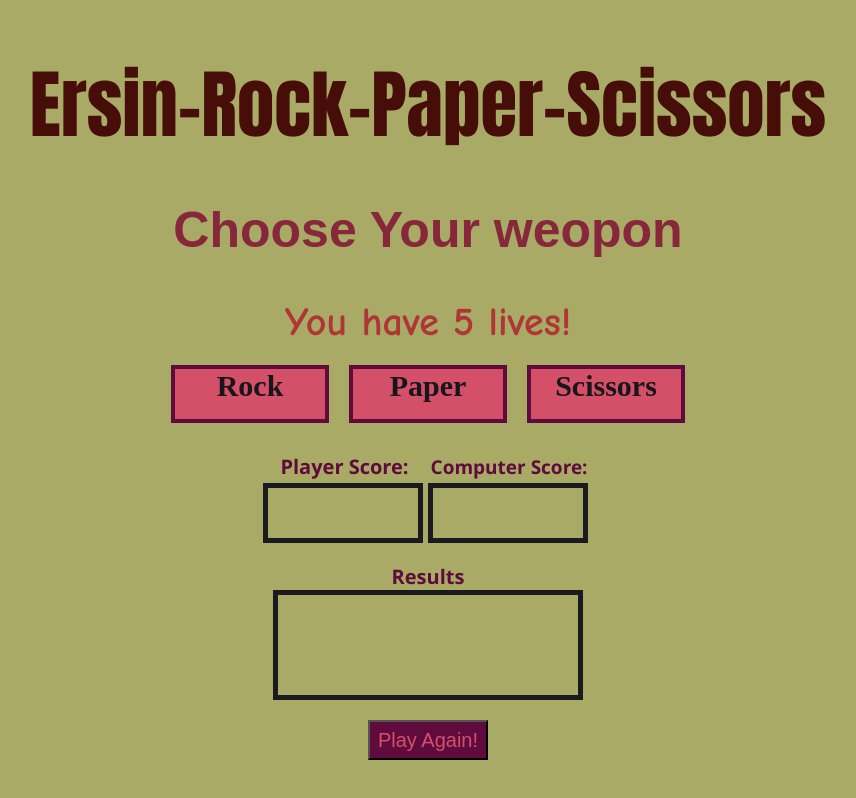
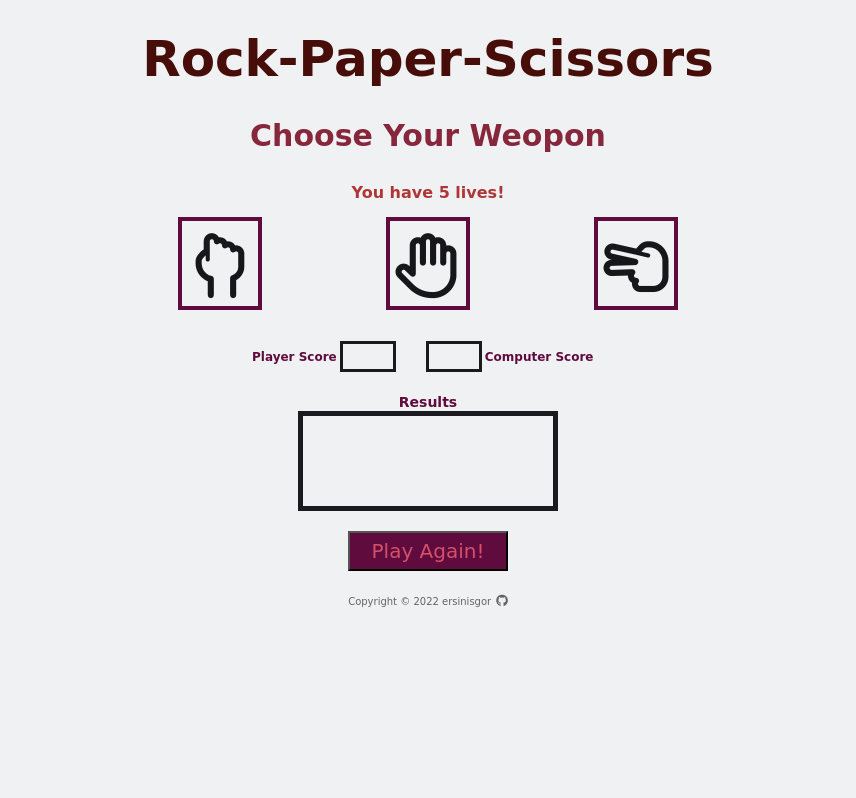
Before and after one commit to ersinisgor/theOdinProject, a plain HTML site: page rock-paper-scissors-game/index.html in a window 1280 px wide. Shown: the whole page, without its empty margins (212-1068 px from the left). Drawn offline with Linux system fonts and the light colour scheme; a web font is replaced by a local one.

Commit message:
Update playRound and style.css

```diff
--- a/rock-paper-scissors-game/app.js
+++ b/rock-paper-scissors-game/app.js
@@ -1,4 +1,65 @@
-let buttons = document.querySelectorAll(".button");
+let playerScore = 0;
+let computerScore = 0;
+const buttons = document.querySelectorAll(".button");
+const resetBtn = document.querySelector("#reset");
+const results = document.querySelector("#roundResults");
+
+function computerPlay() {
+  let choices = ["rock", "paper", "scissors"];
+  return choices[Math.floor(Math.random() * choices.length)];
+}
+
+function playRound(playerSelection) {
+  let computerSelection = computerPlay();
+  let result = "";
+
+  if (
+    (playerSelection === "rock" && computerSelection === "scissors") ||
+    (playerSelection === "scissors" && computerSelection === "paper") ||
+    (playerSelection === "paper" && computerSelection === "rock")
+  ) {
+    playerScore += 1;
+    result = `You win!, ${playerSelection.toUpperCase()} beats ${computerSelection.toUpperCase()}`;
+
+    if (playerScore === 5) {
+      result += "<br><br>You won the game! Play Again?";
+      playerScore = "Play Again!";
+      computerScore = "Play Again!";
+      results.setAttribute("style", "background:#86cb92");
+    }
+  } else if (playerSelection === computerSelection) {
+    result = `It's a draw. You both chose ${playerSelection.toUpperCase()}`;
+  } else {
+    computerScore += 1;
+    result = `You lose!, ${computerSelection.toUpperCase()} beats ${playerSelection.toUpperCase()}`;
+
+    if (computerScore === 5) {
+      result += "<br><br>Computer won the game! Play Again?";
+      playerScore = "Play Again!";
+      computerScore = "Play Again!";
+      results.setAttribute("style", "background:#fc5130");
+    }
+  }
+
+  document.getElementById("computerScore").innerHTML = computerScore;
+  document.getElementById("playerScore").innerHTML = playerScore;
+  document.getElementById("roundResults").innerHTML = result;
+  return;
+}
+
+buttons.forEach((button) => {
+  button.addEventListener("click", function () {
+    playRound(button.id);
+  });
+});
+
+//refresh page for new game
+resetBtn.addEventListener("click", () => location.reload());
+
+/* ----------------------------------------------------------------------------- */
+
+/* Old Script - */
+/* let buttons = document.querySelectorAll(".button");
 const optionBtn = document.querySelectorAll("div.optionBtn button");
 const roundResults = document.querySelector("#roundResults");
 const playerScore = document.querySelector("#playerScore");
@@ -15,6 +76,7 @@ buttons.forEach((button) => {
   button.addEventListener("click", getPlayerChoice);
 });
 
+for (j = 0; j < 5; j++) {
   function getPlayerChoice(e) {
     let playerSelection = e.target.id;
     let computerSelection = getComputerChoice();
@@ -48,11 +110,18 @@ function getPlayerChoice(e) {
       }
 
       if (result === "c") {
+        computerScore++;
          alert(`Computer wins, cause Computer selected: ${computerSelection}!`);
       } else if (result === "d") {
          alert("It's a draw, Please play again!");
       } else if (result === "p") {
+        playerScore++;
          alert(`You win!, couse Computer selected: ${computerSelection}`);
+      }
+      return {
+        playerScore,
+        computerScore,
+      };
     }
   }
 }
@@ -62,7 +131,9 @@ function getComputerChoice() {
   const i = Math.floor(Math.random() * 3);
   const choice = items[i];
   return choice;
-}
+} */
+
+/* --------------------------------------------------------------------------- */
 
 //Old script
 /* let playerScore = 0;
--- a/rock-paper-scissors-game/index.html
+++ b/rock-paper-scissors-game/index.html
@@ -5,32 +5,44 @@
     <meta http-equiv="X-UA-Compatible" content="IE=edge" />
     <meta name="viewport" content="width=device-width, initial-scale=1.0" />
     <title>Rock-Paper-Scissors Game</title>
-    <link rel="stylesheet" href="style.css">
+    <link rel="stylesheet" href="style.css" />
+    <link rel="preconnect" href="https://fonts.googleapis.com" />
+    <link rel="preconnect" href="https://fonts.gstatic.com" crossorigin />
+    <link
+      href="https://fonts.googleapis.com/css2?family=Zen+Dots&display=swap"
+      rel="stylesheet"
+    />
+    <script
+      src="https://kit.fontawesome.com/e9020a7b47.js"
+      crossorigin="anonymous"
+    ></script>
   </head>
   <body>
     <div class="flex">
-      <h1>Ersin-Rock-Paper-Scissors</h1>
-      <h2>Choose Your weopon</h2>
+      <h1>Rock-Paper-Scissors</h1>
+      <h2>Choose Your Weopon</h2>
       <h3>You have 5 lives!</h3>
 
       <div class="optionBtn">
-        <div id="rock" class="button">Rock</div>
-        <div id="paper" class="button">Paper</div>
-        <div id="scissors" class="button">Scissors</div>
-      </div>
-
-      <div class="labels">
-        <span id="playerLabel">Player Score:</span>
-        <span id="compLabel">Computer Score:</span>
+        <div id="rock" class="button" value="rock">
+          <i class="fa-regular fa-hand-back-fist"></i>
+        </div>
+        <div id="paper" class="button" value="paper">
+          <i class="fa-regular fa-hand"></i>
+        </div>
+        <div id="scissors" class="button" value="scissors">
+          <i class="fa-regular fa-hand-scissors"></i>
+        </div>
       </div>
 
       <div class="scores">
+        <span id="playerLabel">Player Score</span>
         <div id="playerScore"></div>
         <div id="computerScore"></div>
+        <span id="compLabel">Computer Score</span>
       </div>
 
-      <div><span id="resultsLabel">Results</label></div>
-
+      <div><span id="resultsLabel">Results</span></div>
 
       <div id="roundResults"></div>
 
@@ -38,6 +50,20 @@
         <button id="reset">Play Again!</button>
       </div>
     </div>
+
+    <footer class="footer">
+      <p>
+        Copyright ©
+        <script>
+          document.write(new Date().getFullYear());
+        </script>
+        ersinisgor
+      </p>
+      <a href="https://github.com/ersinisgor" target="_blank">
+        <i class="fab fa-github"></i
+      ></a>
+    </footer>
+
     <script src="app.js"></script>
   </body>
 </html>
--- a/rock-paper-scissors-game/style.css
+++ b/rock-paper-scissors-game/style.css
@@ -1,41 +1,39 @@
-html {
-  background: #a8aa65;
+body {
+  background: #f0f1f3;
+  font-family: "Zen Dots", cursive;
+  margin: 0;
+  padding: 0;
+}
+
+/* HEADER */
+
+h1 {
+  color: rgb(70, 13, 9);
+  font-size: 50px;
+  margin: 15px;
+}
+
+h2 {
+  font-size: 30px;
+  color: #86273c;
+  margin: 15px;
+}
+
+h3 {
+  font-size: 16px;
+  color: #af3636;
+  margin-top: 15px;
+  margin-bottom: 15px;
 }
 
 /* make it all fit to page*/
-
 .flex {
   display: flex;
-  height: 100%;
   width: 100%;
   flex-direction: column;
   flex-wrap: nowrap;
   align-items: center;
-  padding-top: 20px;
-}
-
-/* heading */
-
-h1 {
-  color: rgb(70, 13, 9);
-  font-family: Impact, Charcoal, sans-serif;
-  font-size: 75px;
-  margin: 20px;
-}
-
-h2 {
-  font-family: Arial, Helvetica, sans-serif;
-  font-size: 50px;
-  color: #86273c;
-  margin: 20px;
-}
-
-h3 {
-  font-family: "Comic Sans MS", cursive, sans-serif;
-  font-size: 40px;
-  color: #af3636;
-  margin-top: 20px;
-  margin-bottom: 20px;
+  padding-top: 15px;
 }
 
 /* Outputs: playerScore, computerScore, final round results  */
@@ -44,85 +42,129 @@ h3 {
   display: flex;
   justify-content: center;
   align-items: center;
-  width: 300px;
-  height: 100px;
+  width: 250px;
+  height: 90px;
   border: 5px solid rgb(27, 27, 31);
   text-align: center;
   font-weight: bolder;
-  font-size: 20px;
+  font-size: 14px;
 }
 
 .scores {
   display: flex;
   flex-direction: row;
+  width: 398px;
+  align-items: center;
+  margin-bottom: 20px;
 }
+
+#playerScore {
+  margin-right: 30px;
+}
+
 .scores div {
   display: flex;
   justify-content: center;
   align-items: center;
-  width: 150px;
-  height: 50px;
-  border: 5px solid rgb(27, 27, 31);
-  margin-top: 3px;
-  margin-bottom: 20px;
-  margin-right: 5px;
+  width: 50px;
+  height: 25px;
+  border: 3px solid rgb(27, 27, 31);
   font-weight: bolder;
-  font-size: 20px;
+  font-size: 12px;
+  text-align: center;
 }
 
-/* buttons */
+/* BUTTONS */
 
 .optionBtn {
   display: flex;
-  gap: 20px;
+  width: 500px;
+  justify-content: space-between;
+  height: 94px;
+  margin-bottom: 30px;
 }
 
 .optionBtn div {
-  background-color: #d45069;
   border: 4px solid #5f0b3d;
-  width: 150px;
-  height: 50px;
-  font-size: 30px;
+  width: 76px;
+  height: 76px;
+  font-size: 65px;
   font-weight: bold;
   color: rgb(23, 23, 27);
   margin-bottom: 30px;
   cursor: pointer;
   text-align: center;
+  padding-top: 9px;
 }
 
+.optionBtn div:hover {
+  background: #ffd43b;
+  transform: scale(1.2);
+}
+
+/* RESULTS */
+
+#resultsLabel {
+  font-size: 14px;
+  text-align: center;
+  font-weight: bold;
+  color: #5f0b3d;
+}
+
+#playerLabel {
+  font-size: 12px;
+  font-weight: bold;
+  color: #5f0b3d;
+  display: inline;
+  margin-left: 23px;
+  margin-right: 3px;
+}
+
+#compLabel {
+  font-size: 12px;
+  text-align: center;
+  font-weight: bold;
+  color: #5f0b3d;
+  display: inline;
+  margin-left: 3px;
+}
+
+/* RESET */
+
 #reset {
-  width: 120px;
+  width: 160px;
   height: 40px;
   margin-top: 20px;
   background-color: #5f0b3d;
   color: #d45069;
   font-size: 20px;
+  cursor: pointer;
+  font-family: "Zen Dots", cursive;
 }
 
-/* label */
+/* FOOTER */
 
-#resultsLabel {
-  font-size: 20px;
-  text-align: center;
-  font-weight: bold;
-  font-family: "Segoe UI", Tahoma, Geneva, Verdana, sans-serif;
-  color: #5f0b3d;
+.footer {
+  display: flex;
+  align-items: flex-end;
+  justify-content: center;
+  gap: 5px;
+  width: 100%;
+  color: #646464;
+  font-size: 10px;
+  margin-top: 15px;
 }
 
-#playerLabel {
-  font-size: 20px;
-  font-weight: bold;
-  font-family: "Segoe UI", Tahoma, Geneva, Verdana, sans-serif;
-  color: #5f0b3d;
-  padding-left: 15px;
+.footer p {
+  margin-bottom: 0;
 }
 
-#compLabel {
-  font-size: 19px;
-  text-align: center;
-  font-weight: bold;
-  font-family: "Segoe UI", Tahoma, Geneva, Verdana, sans-serif;
-  color: #5f0b3d;
-  padding-left: 18px;
-  padding-right: 3px;
+.fa-github {
+  color: #646464;
+  font-size: 12px;
+  transition: transform 0.3s ease-in-out;
 }
+
+.fa-github:hover {
+  transform: rotate(360deg) scale(1.2);
+}
```
Lines whose indentation alone changed are shown as unchanged.
